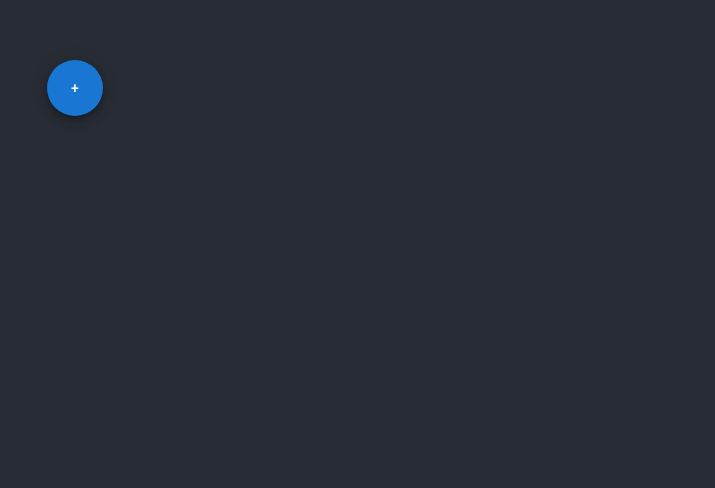
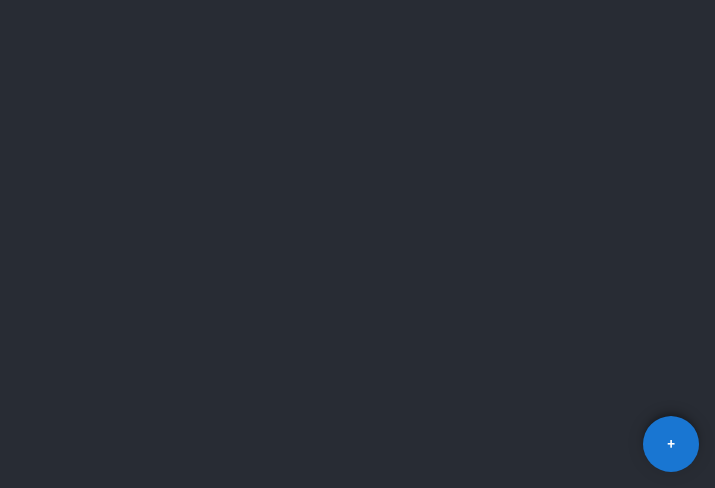
Before and after one commit to MrBunnyGif/floatting-button, a React (Create React App) app: page / in a window 1280 px wide. Shown: the part 312-800 px from the top of the page, without its empty margins (565-1280 px from the left). Built offline with nearby package versions, Linux system fonts and the light colour scheme.

Commit message:
Fix position

```diff
--- a/src/App.js
+++ b/src/App.js
@@ -1,7 +1,7 @@
 import { Fab, css, keyframes } from '@mui/material';
 import './App.css';
 import styled from '@emotion/styled';
-import { useEffect, useState } from 'react';
+import { useState } from 'react';
 
 
 const expand = keyframes`
@@ -24,6 +24,39 @@ const shrink = keyframes`
   }
 `;
 
+const rotateIn = keyframes`
+  from{
+    rotate:0deg
+  }
+  to{
+    rotate:45deg
+  }
+`
+const rotateOut = keyframes`
+  from{
+    rotate:45deg
+  }
+  to{
+    rotate:0deg
+  }
+`
+
+const floatAnimation = keyframes`
+  0% {
+    transform: translateY(0);
+  }
+  50% {
+    transform: translateY(-8px);
+  }
+  100% {
+    transform: translateY(0);
+  }
+`;
+
+const MainButton = styled(Fab)`
+  animation: ${({ isOpen }) => isOpen === false ? rotateOut : isOpen === true ? rotateIn : ""} .3s alternate forwards, ${({ isOpen }) => isOpen ? "" : floatAnimation} 2s infinite ease-in-out;
+  `
+
 const OptionsContainer = styled.div`
   height: ${p => p.isOpen ? css`200px` : css`0`};
   overflow: auto;
@@ -36,10 +69,11 @@ const OptionsContainer = styled.div`
       background-color: #3498db;
   }
   animation: ${({ isOpen }) => isOpen === false ? shrink : isOpen === true ? expand : ""} 0.3s alternate;
+  margin-top: 1rem;
 `
 
 const FabStyled = styled(Fab)`
-  margin-top: 16px;
+  margin-bottom: 16px;
 `
 
 function App() {
@@ -48,9 +82,17 @@ function App() {
   return (
     <div className="App">
       <header className="App-header">
-        <Fab color="primary" aria-label="add" onClick={() => setOpenState(p => !p)}>
+        {/* TODO: create style const and fix rotate to really be at the bottom */}
+        <div style={{
+          zIndex: 2,
+          position: "fixed",
+          bottom: "1rem",
+          right: "1rem",
+          rotate: "180deg"
+        }}>
+          <MainButton isOpen={isOpen} color="primary" aria-label="add" onClick={() => setOpenState(p => !p)}>
             +
-        </Fab>
+          </MainButton>
           <OptionsContainer isOpen={isOpen}>
             <FabStyled>
               +
@@ -68,6 +110,18 @@ function App() {
               +
             </FabStyled>
           </OptionsContainer>
+        </div>
+        {
+          isOpen ?
+            <div onClick={() => setOpenState(p => !p)}
+              style={{
+                position: "fixed",
+                inset: 0,
+                zIndex: 1
+              }}></div>
+            :
+            <></>
+        }
       </header>
     </div>
 
```
Lines whose indentation alone changed are shown as unchanged.
